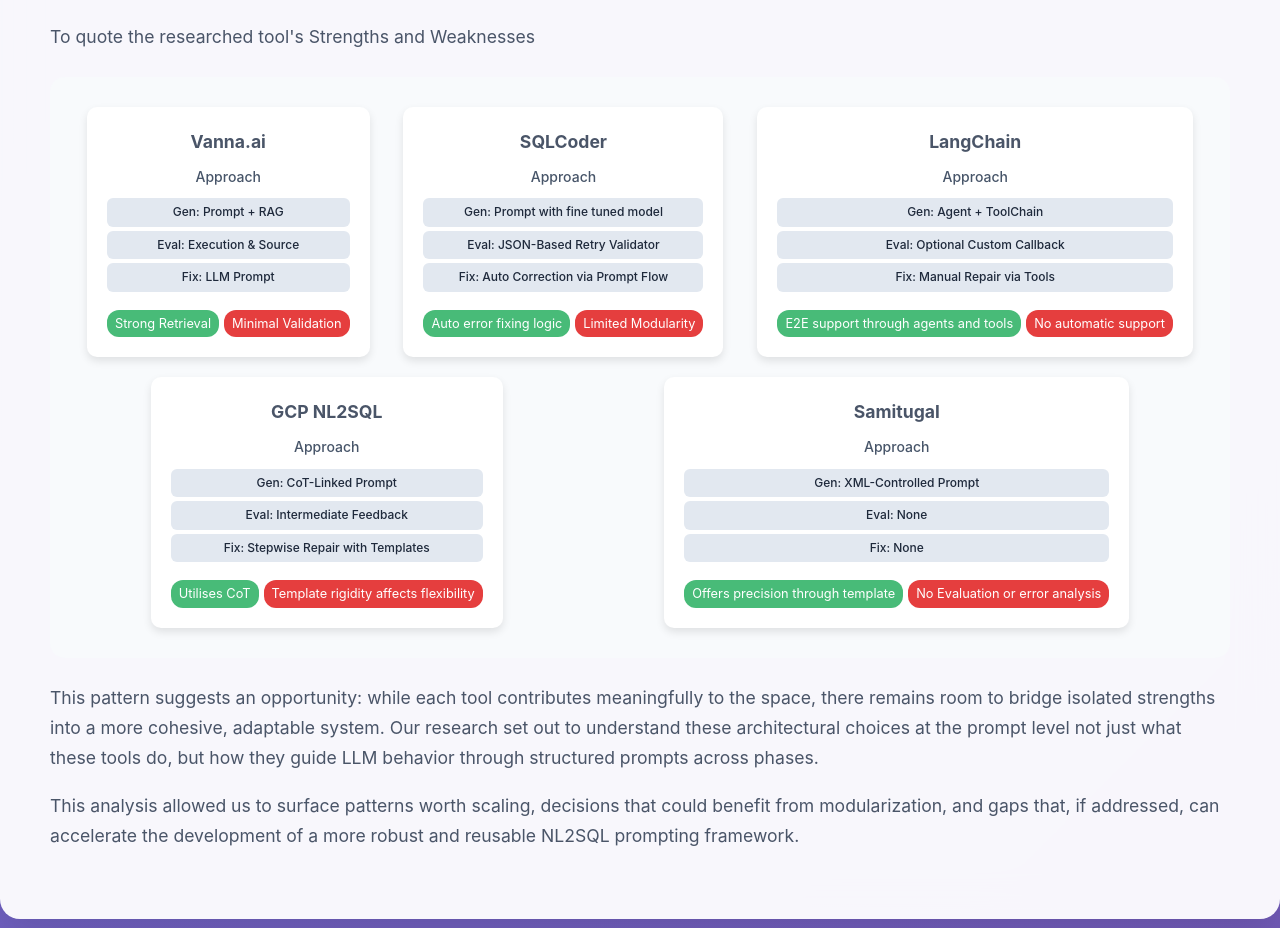
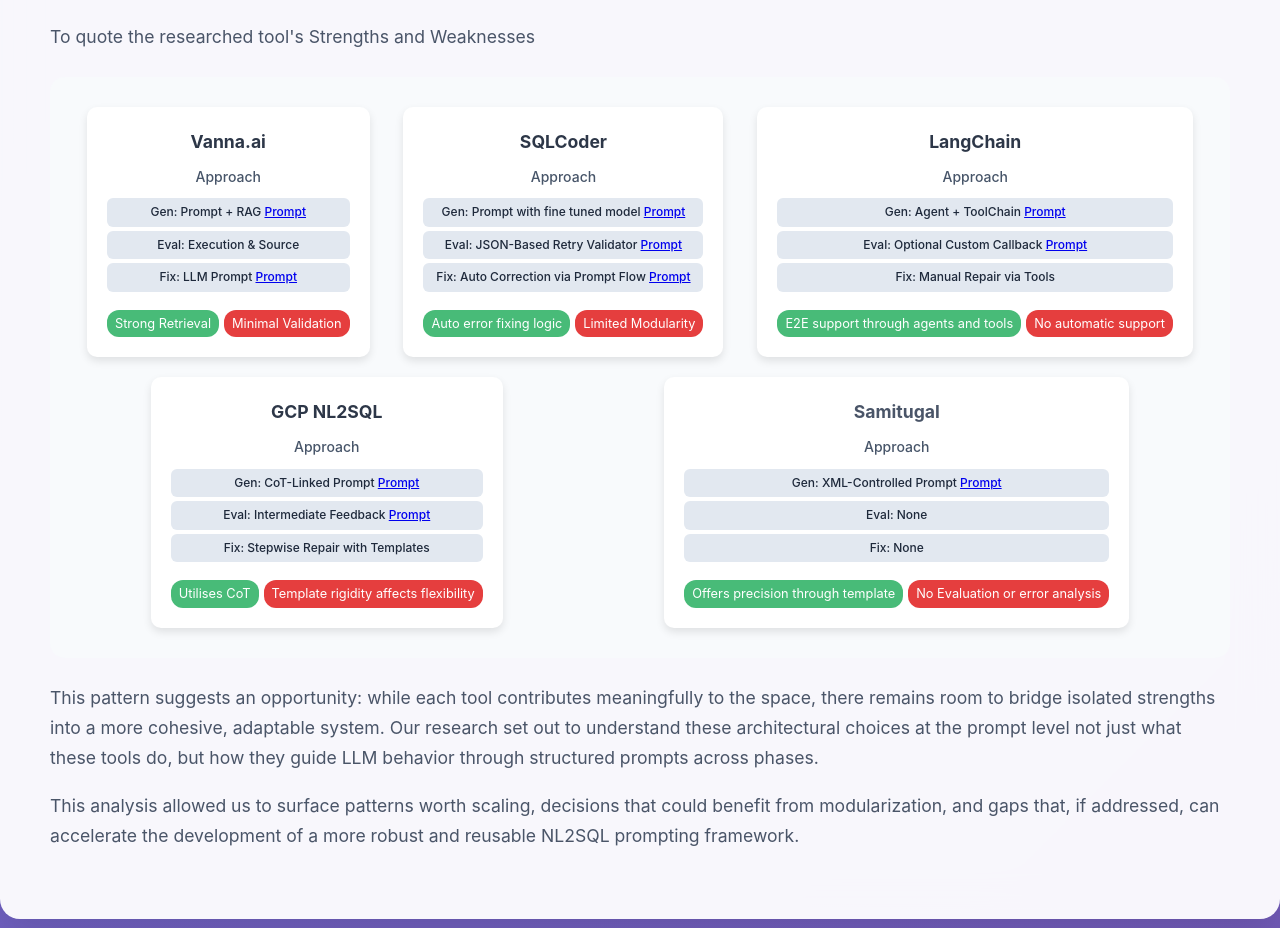
Before and after one commit to akshayarekha-quadrant/NL2SQL-Analysis-, a plain HTML site: page index.html in a window 1280 px wide. Shown: the part 5204-6132 px from the top of the page. Drawn offline with Linux system fonts and the light colour scheme.

Commit message:
Update index.html

```diff
--- a/index.html
+++ b/index.html
@@ -672,35 +672,35 @@
                         <div class="tools-architecture">
 
                             <div class="tool-node">
-                                <strong>Vanna.ai</strong>
+                                <strong><a href="https://vanna.ai" target="_blank" style="color: #2d3748; text-decoration: none;">Vanna.ai</a></strong>
                                 <div class="tool-subtitle">Approach</div>
                                 <div class="tool-details">
-                                    <span class="tool-tag">Gen: Prompt + RAG</span>
+                                    <span class="tool-tag">Gen: Prompt + RAG <a href="https://github.com/akshayarekha-quadrant/NL2SQL-Harvested-Prompts/blob/main/Generating%20SQL%20Query%20Prompt/vanna_ai.md#vannaai-sql-generation" target="_blank" class="prompt-link">Prompt</a></span>
                                     <span class="tool-tag">Eval: Execution & Source</span>
-                                    <span class="tool-tag">Fix: LLM Prompt</span>
+                                    <span class="tool-tag">Fix: LLM Prompt <a href="https://github.com/akshayarekha-quadrant/NL2SQL-Harvested-Prompts/blob/main/Generated%20SQL%20Fixer%20Prompts/vanna_ai.md#fix-sql-prompt" target="_blank" class="prompt-link">Prompt</a></span>
                                 </div>
                                 <div class="strength-indicator">Strong Retrieval</div>
                                 <div class="weakness-indicator">Minimal Validation</div>
                             </div>
 
                             <div class="tool-node">
-                                <strong>SQLCoder</strong>
+                                <strong><a href="https://github.com/defog-ai/sqlcoder" target="_blank" style="color: #2d3748; text-decoration: none;">SQLCoder</a></strong>
                                 <div class="tool-subtitle">Approach</div>
                                 <div class="tool-details">
-                                    <span class="tool-tag">Gen: Prompt with fine tuned model</span>
-                                    <span class="tool-tag">Eval: JSON-Based Retry Validator</span>
-                                    <span class="tool-tag">Fix: Auto Correction via Prompt Flow</span>
+                                    <span class="tool-tag">Gen: Prompt with fine tuned model <a href="https://github.com/akshayarekha-quadrant/NL2SQL-Harvested-Prompts/blob/main/Generating%20SQL%20Query%20Prompt/defog_ai.md#sql-generation-prompts" target="_blank" class="prompt-link">Prompt</a></span>
+                                    <span class="tool-tag">Eval: JSON-Based Retry Validator <a href="https://github.com/akshayarekha-quadrant/NL2SQL-Harvested-Prompts/blob/main/Generated%20SQL%20Eval%20Prompts/defog_ai.md#sql-evaluation-prompts" target="_blank" class="prompt-link">Prompt</a></span>
+                                    <span class="tool-tag">Fix: Auto Correction via Prompt Flow <a href="https://github.com/akshayarekha-quadrant/NL2SQL-Harvested-Prompts/blob/main/Generated%20SQL%20Fixer%20Prompts/defog_ai.md#auto-error-analysis-prompts" target="_blank" class="prompt-link">Prompt</a></span>
                                 </div>
                                 <div class="strength-indicator">Auto error fixing logic</div>
                                 <div class="weakness-indicator">Limited Modularity</div>
                             </div>
 
                             <div class="tool-node">
-                                <strong>LangChain</strong>
+                                <strong><a href="https://www.langchain.com" target="_blank" style="color: #2d3748; text-decoration: none;">LangChain</a></strong>
                                 <div class="tool-subtitle">Approach</div>
                                 <div class="tool-details">
-                                    <span class="tool-tag">Gen: Agent + ToolChain</span>
-                                    <span class="tool-tag">Eval: Optional Custom Callback</span>
+                                    <span class="tool-tag">Gen: Agent + ToolChain <a href="https://github.com/akshayarekha-quadrant/NL2SQL-Harvested-Prompts/blob/main/Generating%20SQL%20Query%20Prompt/langchain.md#sql-general-dialect-specific-and-validation-prompts" target="_blank" class="prompt-link">Prompt</a></span>
+                                    <span class="tool-tag">Eval: Optional Custom Callback <a href="https://github.com/akshayarekha-quadrant/NL2SQL-Harvested-Prompts/blob/main/Generated%20SQL%20Eval%20Prompts/langchain.md#validation-prompts" target="_blank" class="prompt-link">Prompt</a></span>
                                     <span class="tool-tag">Fix: Manual Repair via Tools</span>
                                 </div>
                                 <div class="strength-indicator">E2E support through agents and tools</div>
@@ -708,11 +708,11 @@
                             </div>
 
                             <div class="tool-node">
-                                <strong>GCP NL2SQL</strong>
+                                <strong><a href="https://cloud.google.com/bigquery" target="_blank" style="color: #2d3748; text-decoration: none;">GCP NL2SQL</a></strong>
                                 <div class="tool-subtitle">Approach</div>
                                 <div class="tool-details">
-                                    <span class="tool-tag">Gen: CoT-Linked Prompt</span>
-                                    <span class="tool-tag">Eval: Intermediate Feedback</span>
+                                    <span class="tool-tag">Gen: CoT-Linked Prompt <a href="https://github.com/akshayarekha-quadrant/NL2SQL-Harvested-Prompts/blob/main/Generating%20SQL%20Query%20Prompt/GCP.md#sql-generation-system-prompt" target="_blank" class="prompt-link">Prompt</a></span>
+                                    <span class="tool-tag">Eval: Intermediate Feedback <a href="https://github.com/akshayarekha-quadrant/NL2SQL-Harvested-Prompts/blob/main/Generated%20SQL%20Eval%20Prompts/GCP.md#evaluation-system-prompt" target="_blank" class="prompt-link">Prompt</a></span>
                                     <span class="tool-tag">Fix: Stepwise Repair with Templates</span>
                                 </div>
                                 <div class="strength-indicator">Utilises CoT</div>
@@ -723,7 +723,7 @@
                                 <strong>Samitugal</strong>
                                 <div class="tool-subtitle">Approach</div>
                                 <div class="tool-details">
-                                    <span class="tool-tag">Gen: XML-Controlled Prompt</span>
+                                    <span class="tool-tag">Gen: XML-Controlled Prompt <a href="https://github.com/akshayarekha-quadrant/NL2SQL-Harvested-Prompts/blob/main/Generating%20SQL%20Query%20Prompt/xmlbasedtool.md#system-prompt-provided-as-xml-template" target="_blank" class="prompt-link">Prompt</a></span>
                                     <span class="tool-tag">Eval: None</span>
                                     <span class="tool-tag">Fix: None</span>
                                 </div>
```
